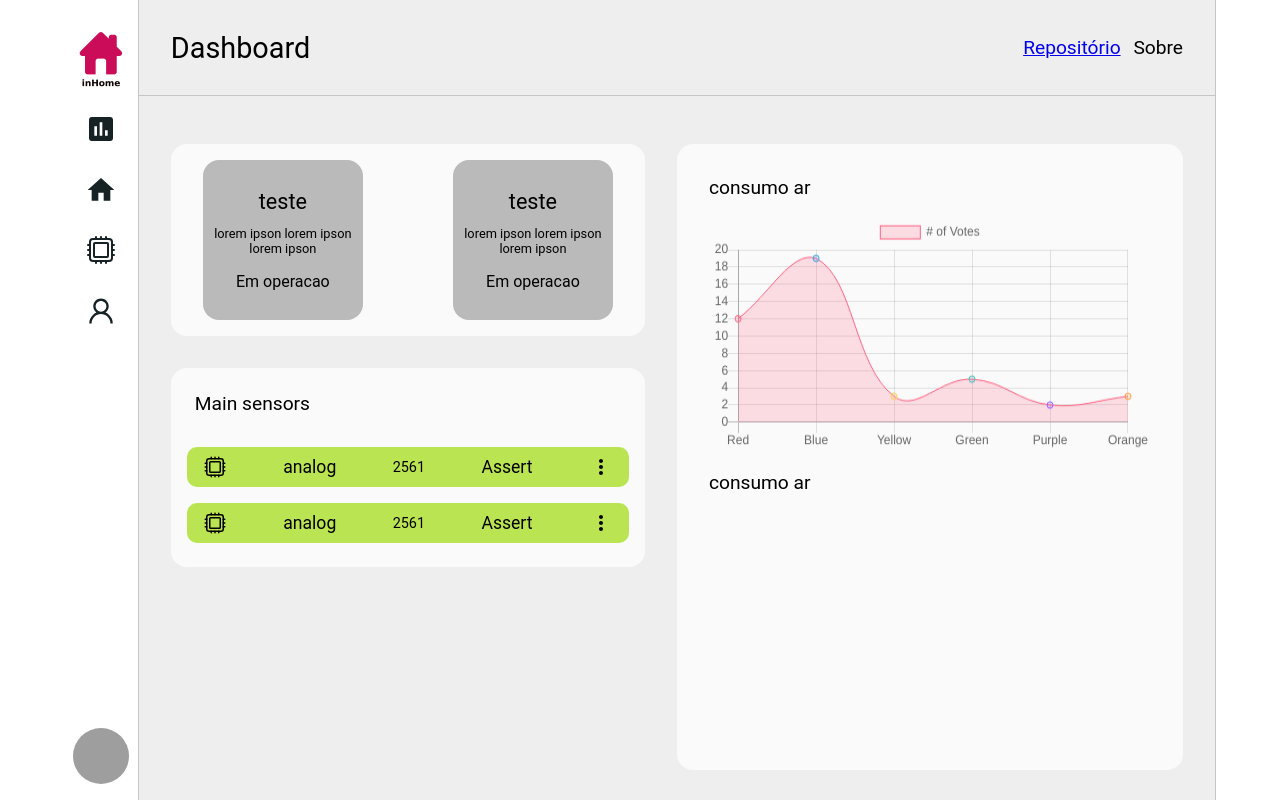
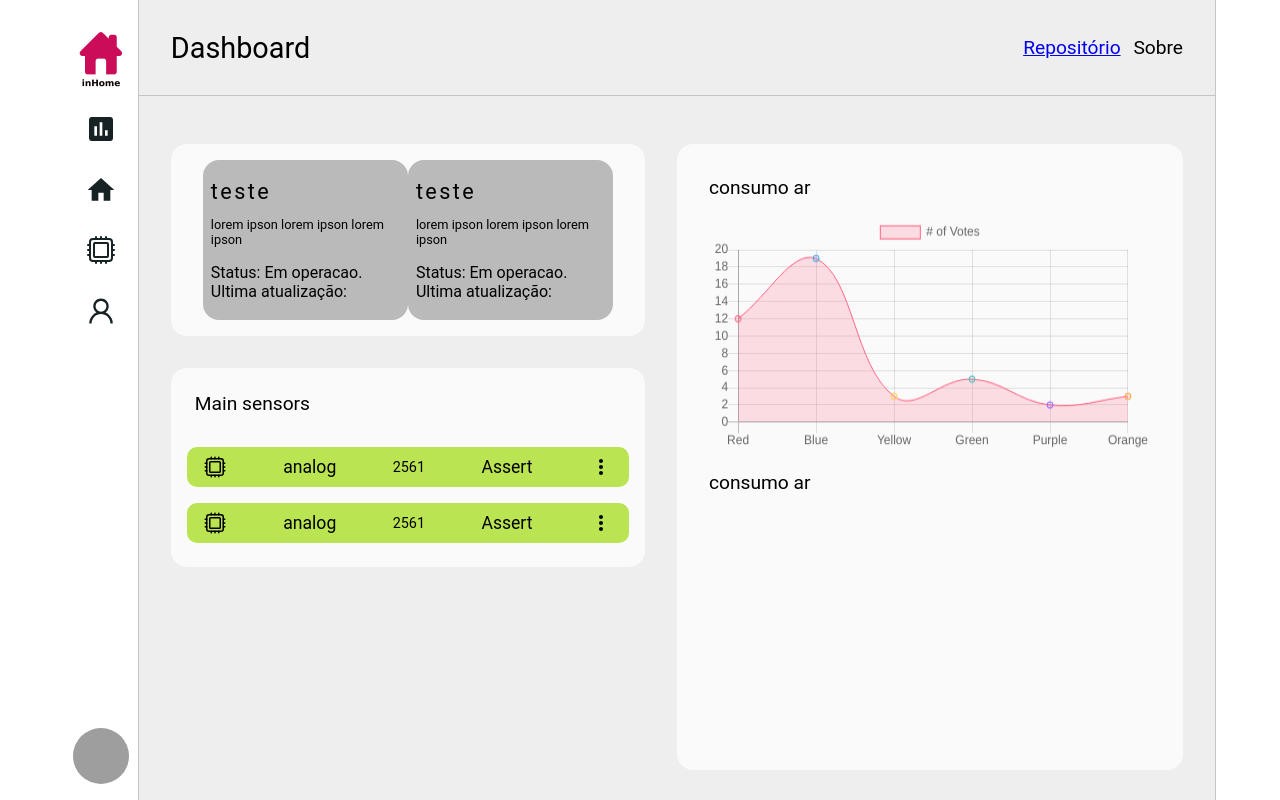
Before and after one commit to Elismar13/inHome_frontend, a Next.js app: page /dashboard in a window 1280 px wide. Built offline with nearby package versions, Linux system fonts and the light colour scheme; grey boxes are pictures that could not be loaded.

Commit message:
:sparkles: AmbientCard new position

```diff
--- a/src/components/AmbientCard/index.js
+++ b/src/components/AmbientCard/index.js
@@ -7,7 +7,8 @@ function AmbientCard(props) {
     <Ambient>
       <Title>{props.ambient_title}</Title>
       <Description>{props.description}</Description>
-      <Status>{props.status}</Status>
+      <Status>Status: {props.status}.</Status>
+      <Status> Ultima atualização: {props.last_update}</Status>
     </Ambient>
   );
 }
--- a/src/components/AmbientCard/styles.js
+++ b/src/components/AmbientCard/styles.js
@@ -2,14 +2,13 @@ import styled from 'styled-components';
 
 export const Ambient = styled.div`
   height: 10rem;
-  width: 10rem;
+  width: 100%;
   padding: 1rem 0.5rem;
   display: flex;
   flex-direction: column;
 
-  border-radius: 10%;
-  text-align: center;
-  align-items: center;
+  border-radius: 1rem;
+  text-align: start;
   justify-content: center;
   background-color: var(--ambient-card-background-color);
 `;
@@ -18,6 +17,7 @@ export const Title = styled.h3`
   font-size: 1.35rem;
   font-weight: normal;
   margin-bottom: 0.8rem;
+  letter-spacing: 0.15rem;
 `;
 
 export const Description = styled.p`
```
